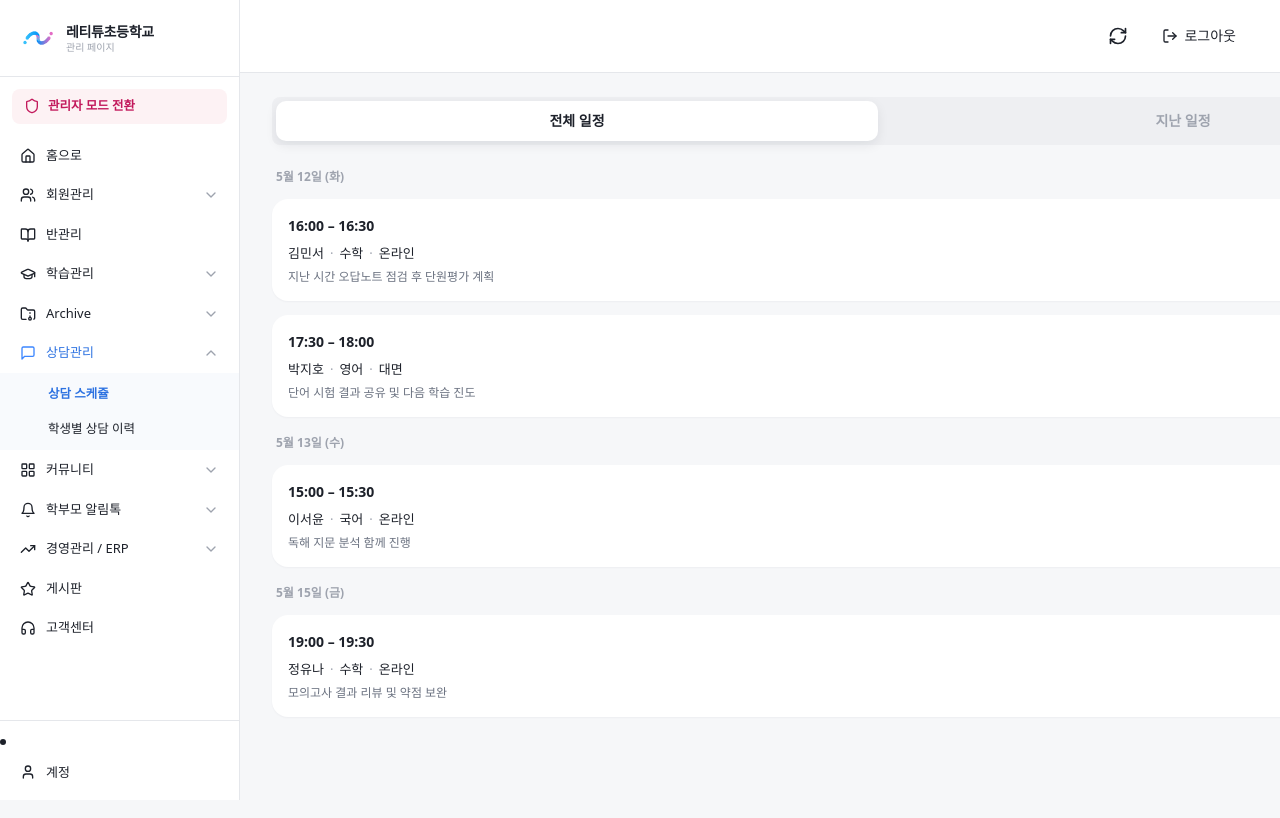
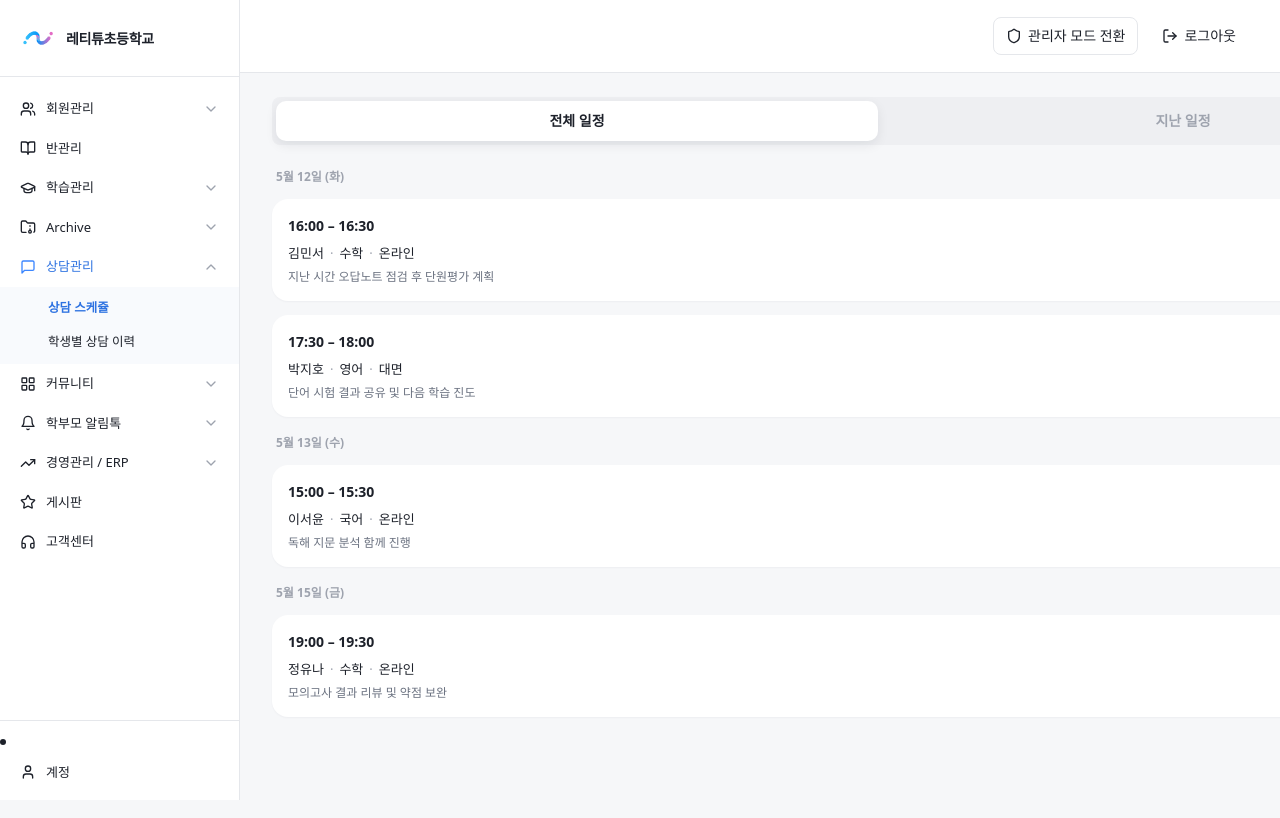
Before and after one commit to 2updown/The-Pond-Junior, a Next.js app: page /consultations in a window 1280 px wide. Shown: the top 818 px of the page. Built offline with nearby package versions, Linux system fonts and the light colour scheme; a web font is replaced by a local one.

Commit message:
관리자 및 선생님 메뉴구조 변경

```diff
--- a/app/(tabs)/consultations/page.tsx
+++ b/app/(tabs)/consultations/page.tsx
@@ -3,12 +3,10 @@
 import * as React from "react";
 import Link from "next/link";
 import { useSearchParams, useRouter } from "next/navigation";
-import { RefreshCw } from "lucide-react";
 import { Topbar } from "@/components/pond/topbar";
 import { AppShell } from "@/components/pond/app-shell";
 import { Segment } from "@/components/pond/segment";
 import { Chip } from "@/components/pond/chip";
-import { EmptyState } from "@/components/pond/empty-state";
 import { useToast } from "@/components/ui/toast";
 import { CONSULTATIONS_UPCOMING, CONSULTATIONS_PAST } from "@/lib/mock-data";
 import type { Consultation } from "@/types";
@@ -32,7 +30,6 @@ function formatDate(iso: string) {
 
 export default function ConsultationsPage() {
   const [tab, setTab] = React.useState<Tab>("upcoming");
-  const [empty, setEmpty] = React.useState(false);
   const { toast } = useToast();
   const searchParams = useSearchParams();
   const router = useRouter();
@@ -50,18 +47,7 @@ export default function ConsultationsPage() {
 
   return (
     <>
-      <Topbar
-        title="상담 목록"
-        right={
-          <button
-            onClick={() => setEmpty((v) => !v)}
-            aria-label="빈상태 토글"
-            className="flex h-10 w-10 items-center justify-center text-ink-primary"
-          >
-            <RefreshCw className="h-5 w-5" />
-          </button>
-        }
-      />
+      <Topbar title="상담 목록" />
       <AppShell>
         <Segment<Tab>
           options={[
@@ -72,18 +58,6 @@ export default function ConsultationsPage() {
           onChange={setTab}
         />
 
-        {empty ? (
-          <EmptyState
-            title="등록된 상담이 없어요"
-            description={
-              <>
-                현재 모바일에서는 조회만 가능해요.
-                <br />
-                예약은 PC환경에서 진행해주세요!
-              </>
-            }
-          />
-        ) : (
         <div className="flex flex-col gap-3.5">
           {Object.entries(groups).map(([date, items]) => (
             <React.Fragment key={date}>
@@ -117,7 +91,6 @@ export default function ConsultationsPage() {
             </React.Fragment>
           ))}
         </div>
-        )}
       </AppShell>
     </>
   );
--- a/app/admin/[[...slug]]/page.tsx
+++ b/app/admin/[[...slug]]/page.tsx
@@ -6,7 +6,7 @@ import { useRouter, usePathname } from "next/navigation";
 import { Construction } from "lucide-react";
 import { Topbar } from "@/components/pond/topbar";
 import { AppShell } from "@/components/pond/app-shell";
-import { ADMIN_MENU, findAdminActiveItem } from "@/components/pond/admin-menu-config";
+import { findAdminActiveItem } from "@/components/pond/admin-menu-config";
 
 export default function AdminCatchAllPage() {
   const pathname = usePathname() || "/admin";
@@ -56,29 +56,6 @@ export default function AdminCatchAllPage() {
             선생님 모드로 돌아가기
           </Link>
         </div>
-
-        {/* Quick links to other admin pages in same category */}
-        {match && (
-          <div className="rounded-2xl bg-white p-4 shadow-elev1 md:p-6">
-            <div className="mb-3 text-xs font-semibold text-ink-tertiary">
-              같은 카테고리의 다른 메뉴
-            </div>
-            <ul className="flex flex-wrap gap-2">
-              {ADMIN_MENU.find((c) => c.id === match.categoryId)
-                ?.items.filter((i) => i.href !== pathname)
-                .map((item) => (
-                  <li key={item.href}>
-                    <Link
-                      href={item.href || "#"}
-                      className="inline-block rounded-md bg-muted px-3 py-1.5 text-[12.5px] font-medium text-ink-primary hover:bg-brand-50 hover:text-brand-600"
-                    >
-                      {item.label}
-                    </Link>
-                  </li>
-                ))}
-            </ul>
-          </div>
-        )}
       </AppShell>
     </>
   );
--- a/components/pond/menu-config.ts
+++ b/components/pond/menu-config.ts
@@ -15,13 +15,6 @@ export interface MenuCategory {
 }
 
 export const MENU: MenuCategory[] = [
-  {
-    id: "dashboard",
-    label: "홈으로",
-    items: [
-      { label: "홈으로 (학원 소개)", href: "/", match: ["/landing"] },
-    ],
-  },
   {
     id: "members",
     label: "회원관리",
@@ -169,7 +162,7 @@ export function findActiveCategory(pathname: string, tab?: string | null): strin
       if (matchList.some((m) => pathname.startsWith(m))) return cat.id;
     }
   }
-  return "dashboard";
+  return MENU[0]?.id || "";
 }
 
 export function isActiveItem(
--- a/components/pond/sidebar.tsx
+++ b/components/pond/sidebar.tsx
@@ -16,9 +16,6 @@ import {
   Star,
   Headphones,
   User,
-  Home,
-  Shield,
-  UserCog,
   Settings,
   Smartphone,
   ArrowLeftRight,
@@ -39,7 +36,6 @@ import {
 import { ADMIN_MENU, findAdminActiveItem } from "./admin-menu-config";
 
 const TEACHER_ICONS: Record<string, React.ComponentType<{ className?: string }>> = {
-  dashboard: Home,
   members: Users,
   classes: BookOpen,
   learning: GraduationCap,
@@ -59,46 +55,18 @@ export function Sidebar() {
 
   return (
     <aside className="fixed left-0 top-0 bottom-0 z-40 hidden w-[240px] flex-col border-r border-divider bg-white md:flex">
-      {/* Logo */}
+      {/* Logo — always returns to landing */}
       <Link
-        href={isAdminMode ? "/admin/notices" : "/consultations"}
+        href="/"
         className="flex items-center gap-2.5 border-b border-divider px-5 py-5"
       >
         <LogoMark />
-        <div className="leading-tight">
-          <div className="text-[14px] font-bold tracking-tight">레티튜초등학교</div>
-          <div className="text-[10px] text-ink-tertiary">
-            {isAdminMode ? "관리자 페이지" : "관리 페이지"}
-          </div>
-        </div>
+        <span className="text-[14px] font-bold tracking-tight">레티튜초등학교</span>
       </Link>
-
-      {/* Mode toggle */}
-      <ModeToggle isAdminMode={isAdminMode} />
 
       {/* Menu */}
       {isAdminMode ? <AdminMenu pathname={pathname} /> : <TeacherMenu pathname={pathname} />}
     </aside>
-  );
-}
-
-function ModeToggle({ isAdminMode }: { isAdminMode: boolean }) {
-  const targetHref = isAdminMode ? "/consultations" : "/admin/notices";
-  const Icon = isAdminMode ? UserCog : Shield;
-  const label = isAdminMode ? "선생님 모드로 전환" : "관리자 모드 전환";
-  return (
-    <Link
-      href={targetHref}
-      className={cn(
-        "mx-3 mt-3 flex items-center gap-2 rounded-md px-3 py-2 text-[12.5px] font-semibold transition-colors",
-        isAdminMode
-          ? "bg-brand-50 text-brand-600 hover:bg-brand-100"
-          : "bg-[#FDF2F4] text-[#C2185B] hover:bg-[#FCE4EC]"
-      )}
-    >
-      <Icon className="h-4 w-4 flex-none" />
-      <span className="flex-1">{label}</span>
-    </Link>
   );
 }
 
--- a/components/pond/topbar.tsx
+++ b/components/pond/topbar.tsx
@@ -1,8 +1,9 @@
 "use client";
 
 import * as React from "react";
-import { useRouter } from "next/navigation";
-import { Menu, ChevronLeft, LogOut } from "lucide-react";
+import Link from "next/link";
+import { useRouter, usePathname } from "next/navigation";
+import { Menu, ChevronLeft, LogOut, Shield, UserCog } from "lucide-react";
 import { useDrawer } from "./drawer";
 
 interface TopbarProps {
@@ -18,7 +19,13 @@ interface TopbarProps {
 
 export function Topbar({ title, variant = "menu", right, onBack }: TopbarProps) {
   const router = useRouter();
+  const pathname = usePathname() || "";
   const { open } = useDrawer();
+
+  const isAdminMode = pathname.startsWith("/admin");
+  const modeTargetHref = isAdminMode ? "/consultations" : "/admin/notices";
+  const ModeIcon = isAdminMode ? UserCog : Shield;
+  const modeLabel = isAdminMode ? "선생님 모드 전환" : "관리자 모드 전환";
 
   const handleLeft = () => {
     if (variant === "menu") open();
@@ -54,7 +61,14 @@ export function Topbar({ title, variant = "menu", right, onBack }: TopbarProps)
 
       <div className="absolute right-3 top-1/2 flex -translate-y-1/2 items-center gap-1 md:right-8 md:gap-2">
         {right}
-        {/* PC-only logout */}
+        {/* PC-only: mode toggle + logout */}
+        <Link
+          href={modeTargetHref}
+          className="hidden items-center gap-1.5 rounded-md border border-divider bg-white px-3 py-2 text-sm font-medium text-ink-primary hover:bg-muted md:flex"
+        >
+          <ModeIcon className="h-4 w-4" />
+          {modeLabel}
+        </Link>
         <button
           onClick={handleLogout}
           className="ml-1 hidden items-center gap-1.5 rounded-md px-3 py-2 text-sm font-medium text-ink-primary hover:bg-muted md:flex"
```
Also changed, not shown: 1 other file (tests, documents, lock files or other folders). Lines whose indentation alone changed are shown as unchanged.
